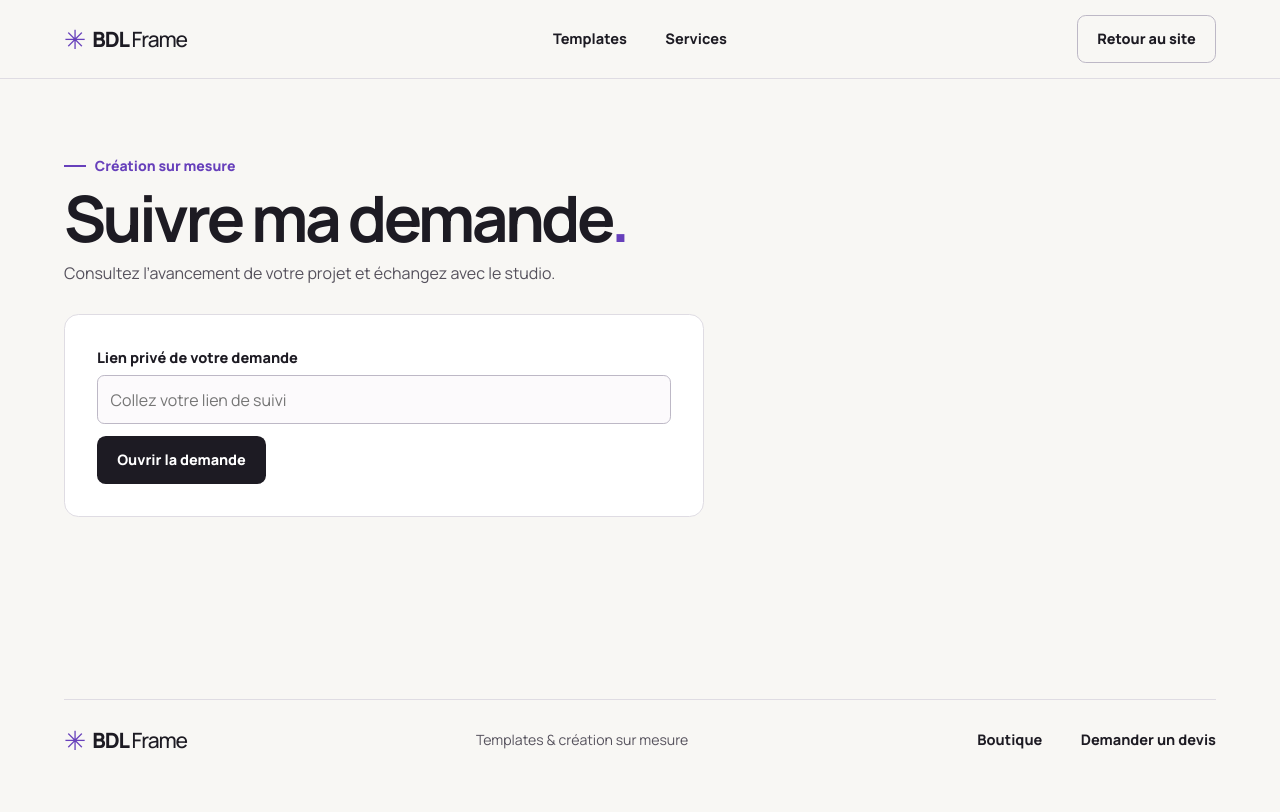
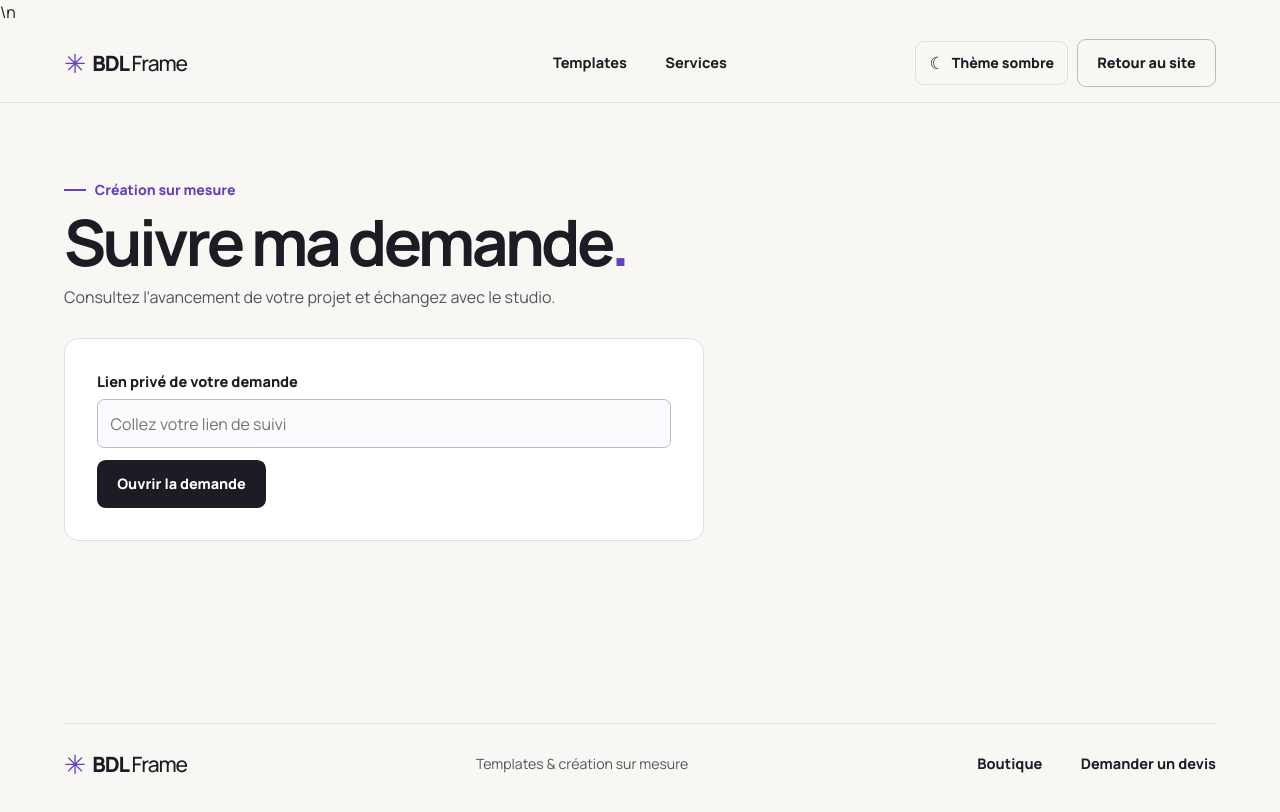
Before and after one commit to bdlglua/bdl-frame, a PHP site: page /suivi/ in a window 1280 px wide. Before the commit the page ends 750 px from the top, so only its background shows below. Run offline with PHP 8.4, Linux system fonts and the light colour scheme.

Commit message:
Add theme toggle to tracking portal

```diff
--- a/htdocs/private/portail.php
+++ b/htdocs/private/portail.php
@@ -8,7 +8,7 @@
   <meta name="theme-color" content="#f8f7f4">
   <title>Suivi des demandes — BDL Frame</title>
   <link rel="icon" type="image/png" href="/assets/forme.png">
-  <link rel="stylesheet" href="/styles.css">
+  <script src="/theme.js"></script>\n  <link rel="stylesheet" href="/styles.css">
   <script src="/portail.js" defer></script>
 </head>
 <body>
@@ -17,7 +17,10 @@
     <div class="shell header-layout">
       <a class="wordmark" href="/" aria-label="BDL Frame, accueil"><span class="star" aria-hidden="true">✳</span> BDL<span class="brand-studio">Frame</span></a>
       <nav class="site-nav" aria-label="Navigation principale"><a href="/#templates">Templates</a><a href="/#services">Services</a></nav>
-      <a class="button button-outline header-action" href="/">Retour au site</a>
+      <div class="header-tools">
+        <button class="theme-toggle" type="button" data-theme-toggle aria-label="Activer le thème sombre" aria-pressed="false"><span class="theme-toggle-icon" aria-hidden="true">☾</span><span class="theme-toggle-label">Thème sombre</span></button>
+        <a class="button button-outline header-action" href="/">Retour au site</a>
+      </div>
     </div>
   </header>
 
```
